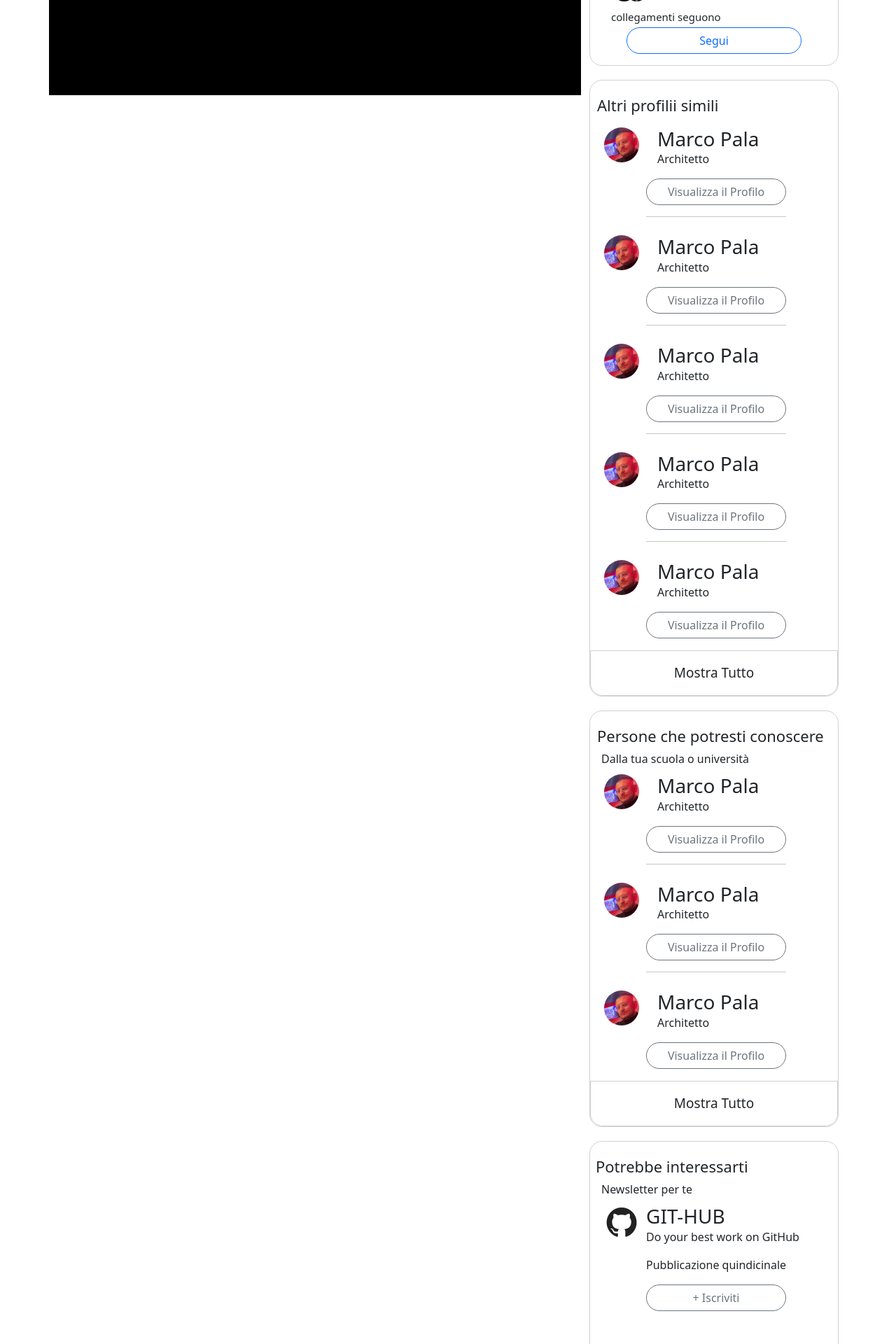
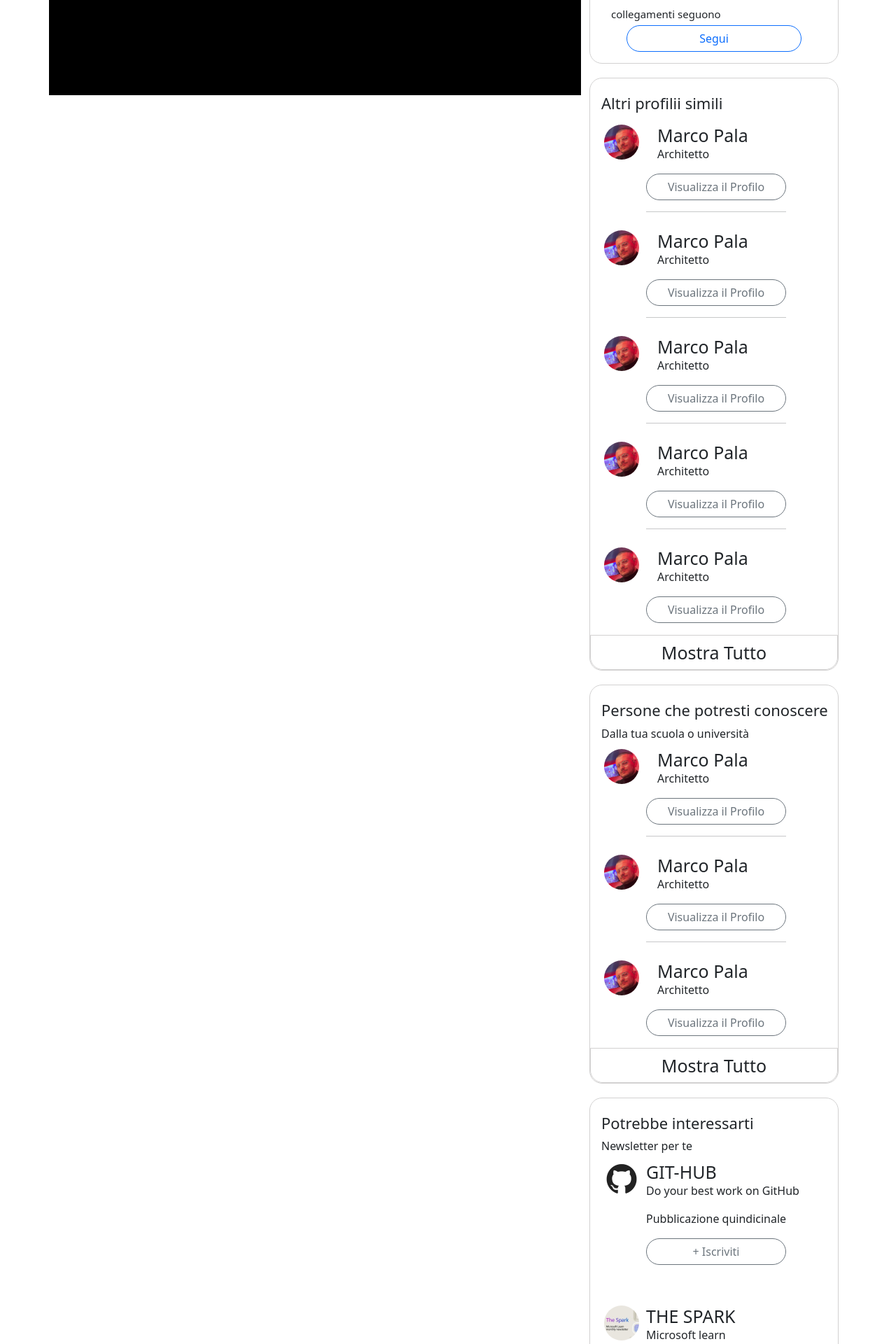
Before and after one commit to DomenicoCicero/team-4-BW3, a React (Create React App) app: page / in a window 1280 px wide. Shown: the part 680-2600 px from the top of the page at 70% size. Built offline with nearby package versions, Linux system fonts and the light colour scheme.

Commit message:
commit 4

```diff
--- a/src/App.css
+++ b/src/App.css
@@ -68,6 +68,7 @@
 }
 h3 {
   margin-bottom: 0px !important;
+  font-size: 25px !important;
 }
 h2 {
   font-size: 19px;
@@ -76,7 +77,7 @@ h2 {
   margin-top: 17px;
   border-radius: 0px 0px 18px 18px !important;
   width: 100%;
-  padding: 20px;
+  padding: 9px;
   background-color: rgb(255, 255, 255);
   border-radius: 18px;
   border: 1px solid rgb(210, 209, 209);
--- a/src/components/SidebarDx.jsx
+++ b/src/components/SidebarDx.jsx
@@ -10,6 +10,7 @@ function SideBar() {
             <p>Questo è il contenuto della prima colonna.</p>
           </Col>
           <Col xs={4} md={4}>
+            {/*  ------------------------------primo box--------------------------------------- */}
             <div className="sideDx">
               <div className="icona">
                 <h2 className="mt-2" style={{ fontSize: "23px" }}>
@@ -26,7 +27,7 @@ function SideBar() {
                   <path d="M12.146.146a.5.5 0 0 1 .708 0l3 3a.5.5 0 0 1 0 .708l-10 10a.5.5 0 0 1-.168.11l-5 2a.5.5 0 0 1-.65-.65l2-5a.5.5 0 0 1 .11-.168zM11.207 2.5 13.5 4.793 14.793 3.5 12.5 1.207zm1.586 3L10.5 3.207 4 9.707V10h.5a.5.5 0 0 1 .5.5v.5h.5a.5.5 0 0 1 .5.5v.5h.293zm-9.761 5.175-.106.106-1.528 3.821 3.821-1.528.106-.106A.5.5 0 0 1 5 12.5V12h-.5a.5.5 0 0 1-.5-.5V11h-.5a.5.5 0 0 1-.468-.325" />
                 </svg>
               </div>
-              <p style={{ color: "" }}>Italiano</p>
+              <p>Italiano</p>
               <hr />
               <div className="icona">
                 <h2 style={{ fontSize: "23px" }}>Lingua del Profilo</h2>
@@ -41,8 +42,9 @@ function SideBar() {
                   <path d="M12.146.146a.5.5 0 0 1 .708 0l3 3a.5.5 0 0 1 0 .708l-10 10a.5.5 0 0 1-.168.11l-5 2a.5.5 0 0 1-.65-.65l2-5a.5.5 0 0 1 .11-.168zM11.207 2.5 13.5 4.793 14.793 3.5 12.5 1.207zm1.586 3L10.5 3.207 4 9.707V10h.5a.5.5 0 0 1 .5.5v.5h.5a.5.5 0 0 1 .5.5v.5h.293zm-9.761 5.175-.106.106-1.528 3.821 3.821-1.528.106-.106A.5.5 0 0 1 5 12.5V12h-.5a.5.5 0 0 1-.5-.5V11h-.5a.5.5 0 0 1-.468-.325" />
                 </svg>
               </div>
-              <p style={{ color: "" }}>www.linkedin.com/MarioRossi-51814819a</p>
+              <p>www.linkedin.com/MarioRossi-51814819a</p>
             </div>
+            {/*  ------------------------------secondo box--------------------------------------- */}
             <div className="sideDx2 mt-3">
               <div className="head1">
                 <img
@@ -79,9 +81,9 @@ function SideBar() {
                 </div>
               </div>
             </div>
+            {/*   -------------------------terzo box------------------------------------ */}
             <div className="sideDx3">
-              <h2 style={{ fontSize: "22px", marginLeft: "10px", marginTop: "22px" }}>Altri profilii simili</h2>
-              {/*   -------------------------inizio card------------------------------------ */}
+              <h2 style={{ fontSize: "22px", marginLeft: "16px", marginTop: "22px" }}>Altri profilii simili</h2>
               <Row>
                 <Col xs={6}>
                   <div className="card1 d-flex" style={{ width: "400px" }}>
@@ -89,9 +91,7 @@ function SideBar() {
                       <img src="img/my.jpg" alt="" className="logo1" />
                     </div>
                     <div className="testodi">
-                      <h3 className="ms-3" style={{ color: "" }}>
-                        Marco Pala
-                      </h3>
+                      <h3 className="ms-3">Marco Pala</h3>
                       <p className="ms-3">Architetto</p>
                       <Button variant="outline-secondary" id="btn5">
                         Visualizza il Profilo
@@ -108,9 +108,7 @@ function SideBar() {
                       <img src="img/my.jpg" alt="" className="logo1" />
                     </div>
                     <div className="testodi">
-                      <h3 className="ms-3" style={{ color: "" }}>
-                        Marco Pala
-                      </h3>
+                      <h3 className="ms-3">Marco Pala</h3>
                       <p className="ms-3">Architetto</p>
                       <Button variant="outline-secondary" id="btn5">
                         Visualizza il Profilo
@@ -127,9 +125,7 @@ function SideBar() {
                       <img src="img/my.jpg" alt="" className="logo1" />
                     </div>
                     <div className="testodi">
-                      <h3 className="ms-3" style={{ color: "" }}>
-                        Marco Pala
-                      </h3>
+                      <h3 className="ms-3">Marco Pala</h3>
                       <p className="ms-3">Architetto</p>
                       <Button variant="outline-secondary" id="btn5">
                         Visualizza il Profilo
@@ -146,9 +142,7 @@ function SideBar() {
                       <img src="img/my.jpg" alt="" className="logo1" />
                     </div>
                     <div className="testodi">
-                      <h3 className="ms-3" style={{ color: "" }}>
-                        Marco Pala
-                      </h3>
+                      <h3 className="ms-3">Marco Pala</h3>
                       <p className="ms-3">Architetto</p>
                       <Button variant="outline-secondary" id="btn5">
                         Visualizza il Profilo
@@ -165,9 +159,7 @@ function SideBar() {
                       <img src="img/my.jpg" alt="" className="logo1" />
                     </div>
                     <div className="testodi">
-                      <h3 className="ms-3" style={{ color: "" }}>
-                        Marco Pala
-                      </h3>
+                      <h3 className="ms-3">Marco Pala</h3>
                       <p className="ms-3">Architetto</p>
                       <Button variant="outline-secondary" id="btn5">
                         Visualizza il Profilo
@@ -180,10 +172,10 @@ function SideBar() {
                 <h3 style={{ fontSize: "19px" }}>Mostra Tutto</h3>
               </div>
             </div>
+            {/*  ------------------------------quarto box--------------------------------------- */}
 
-            {/*  ------------------------------quarta serie--------------------------------------- */}
             <div className="sideDx3">
-              <h2 style={{ fontSize: "22px", marginLeft: "10px", marginTop: "22px" }}>
+              <h2 style={{ fontSize: "22px", marginLeft: "16px", marginTop: "22px" }}>
                 Persone che potresti conoscere
               </h2>
               <span className="ms-3">Dalla tua scuola o università</span>
@@ -194,9 +186,7 @@ function SideBar() {
                       <img src="img/my.jpg" alt="" className="logo1" />
                     </div>
                     <div className="testodi">
-                      <h3 className="ms-3" style={{ color: "" }}>
-                        Marco Pala
-                      </h3>
+                      <h3 className="ms-3">Marco Pala</h3>
                       <p className="ms-3">Architetto</p>
                       <Button variant="outline-secondary" id="btn5">
                         Visualizza il Profilo
@@ -213,9 +203,7 @@ function SideBar() {
                       <img src="img/my.jpg" alt="" className="logo1" />
                     </div>
                     <div className="testodi">
-                      <h3 className="ms-3" style={{ color: "" }}>
-                        Marco Pala
-                      </h3>
+                      <h3 className="ms-3">Marco Pala</h3>
                       <p className="ms-3">Architetto</p>
                       <Button variant="outline-secondary" id="btn5">
                         Visualizza il Profilo
@@ -232,7 +220,7 @@ function SideBar() {
                       <img src="img/my.jpg" alt="" className="logo1" />
                     </div>
                     <div className="testodi">
-                      <h3 className="ms-3" style={{ color: "" }}>
+                      <h3 className="ms-3">
                         {/*      ----------------------------------------quinda card------------------------------------------- */}
                         Marco Pala
                       </h3>
@@ -248,8 +236,9 @@ function SideBar() {
                 <h3 style={{ fontSize: "19px" }}>Mostra Tutto</h3>
               </div>
             </div>
+            {/*  ------------------------------quinto box--------------------------------------- */}
             <div className="sideDx3">
-              <h2 style={{ fontSize: "22px", marginLeft: "10px", marginTop: "22px" }} className="ms-2">
+              <h2 style={{ fontSize: "22px", marginLeft: "10px", marginTop: "22px" }} className="ms-3">
                 Potrebbe interessarti
               </h2>
               <span className="ms-3">Newsletter per te</span>
@@ -260,7 +249,7 @@ function SideBar() {
                       <img src="img/3.png" alt="" className="logo1" />
                     </div>
                     <div className="testodi">
-                      <h3 style={{ color: "" }}>GIT-HUB</h3>
+                      <h3>GIT-HUB</h3>
                       <p>Do your best work on GitHub</p>
                       <span>Pubblicazione quindicinale</span>
                       <Button variant="outline-secondary" id="btn5" className="mt-3 mb-5">
@@ -277,7 +266,7 @@ function SideBar() {
                       <img src="img/4.jpeg" alt="" className="logo1" />
                     </div>
                     <div className="testodi">
-                      <h3 style={{ color: "" }}>THE SPARK</h3>
+                      <h3>THE SPARK</h3>
                       <p className="mb-0">Microsoft learn</p>
                       <span>Pubblicazione mennsile</span>
                       <Button variant="outline-secondary" id="btn5" className="mt-3">
@@ -291,8 +280,8 @@ function SideBar() {
                 <h3 style={{ fontSize: "19px" }}>Mostra Tutto</h3>
               </div>
             </div>
-            {/*  ------------------------------quarta serie--------------------------------------- */}
-            <div className="sideDx3">
+            {/*  ------------------------------sesto box--------------------------------------- */}
+            <div className="sideDx3 pt-4">
               <Row>
                 <Col xs={6}>
                   <div className="card1 d-flex" style={{ width: "400px" }}>
@@ -300,7 +289,7 @@ function SideBar() {
                       <img src="img/5.jpg" alt="" className="logo2" />
                     </div>
                     <div className="testodi">
-                      <h3 style={{ color: "" }}>I tuoi vantaggi</h3>
+                      <h3>I tuoi vantaggi</h3>
 
                       <span>Posizioni a partire da 50,000€</span>
                       <hr></hr>
@@ -315,10 +304,10 @@ function SideBar() {
                       <img src="img/7.jpeg" alt="" className="logo2" />
                     </div>
                     <div className="testodi">
-                      <h3 style={{ color: "" }}>Wave goodbye to busywork</h3>
-
-                      <span>Every day Zapier saves people 600,000 hours of busywork. Try it free.</span>
-                    </div>
+                      <h3>Wave goodbye to the wait</h3>
+                      <span>Get to work on your own</span>
+                      <hr></hr>
+                    </div>{" "}
                   </div>
                 </Col>{" "}
               </Row>
```
